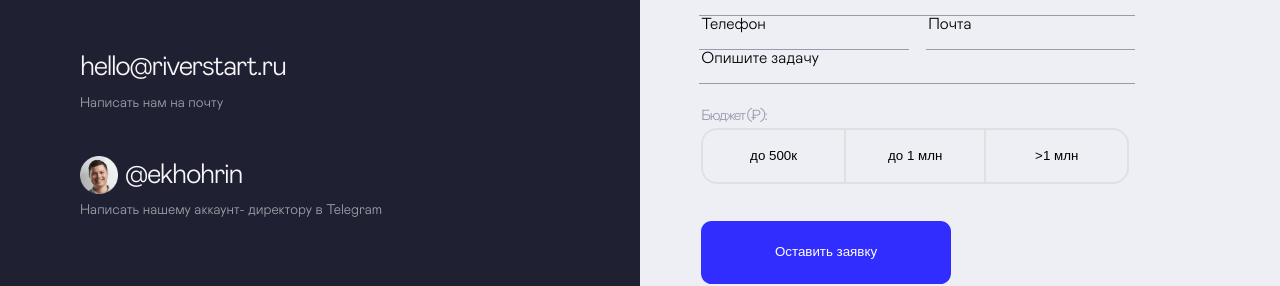
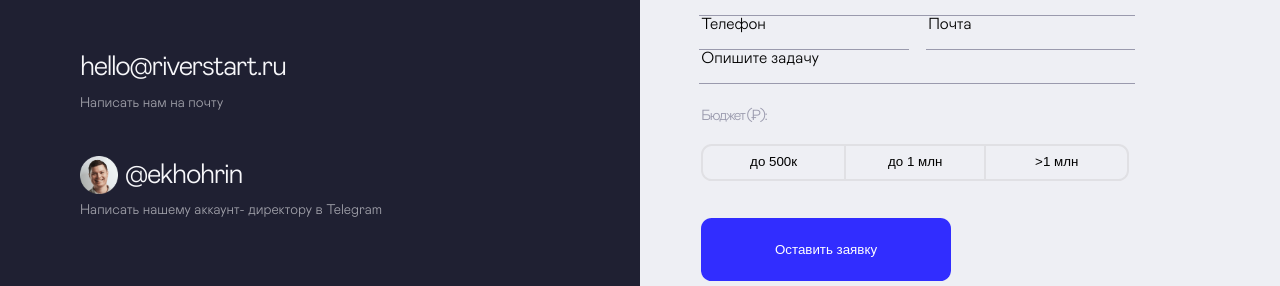
Before and after one commit to Kuldyaev/testovoe03032024, a Vue app: page / in a window 1280 px wide. Shown: the part 1180-1466 px from the top of the page. Built offline with nearby package versions, Linux system fonts and the light colour scheme.

Commit message:
fontSize in budgetBtns

```diff
--- a/src/components/FormActive.vue
+++ b/src/components/FormActive.vue
@@ -113,6 +113,7 @@ a {
 }
 .budgetTitle {
   width: 100%;
+  margin-bottom: 1.25vw;
 }
 .budgetPlace {
   margin-top: 20px;
@@ -140,5 +141,8 @@ a {
     margin-bottom: 10vw;
     gap: 1.3542vw;
   }
+  .budgetTitle {
+    margin-bottom: 2.5vw;
+  }
 }
 </style>
--- a/src/components/uikit/BudgetInput.vue
+++ b/src/components/uikit/BudgetInput.vue
@@ -44,23 +44,24 @@ button {
   width: 33%;
   border: none;
   background: none;
-  height: 56px;
-  border-top: 2px solid $form-grey;
-  border-bottom: 2px solid $form-grey;
+  height: 2.9167vw;
+  border-top: $s2px solid $form-grey;
+  border-bottom: $s2px solid $form-grey;
+  font-size: 1.042vw;
+  line-height: 1.5625vw;
 }
 .center {
-  border-left: 2px solid $form-grey;
-  border-right: 2px solid $form-grey;
+  border-left: $s2px solid $form-grey;
+  border-right: $s2px solid $form-grey;
 }
 .left {
-  border-left: 2px solid $form-grey;
-  border-radius: 16px 0 0 16px;
+  border-left: $s2px solid $form-grey;
+  border-radius: 0.8333vw 0 0 0.8333vw;
 }
 .right {
-  border-right: 2px solid $form-grey;
-  border-radius: 0 16px 16px 0;
+  border-right: $s2px solid $form-grey;
+  border-radius: 0 0.8333vw 0.8333vw 0;
 }
-
 button:hover {
   background-color: $additional-darkgrey;
 }
@@ -73,25 +74,25 @@ button:active {
 .active:active {
   background-color: $primary-blue;
   color: $white;
-  border-top: 2px solid $primary-blue;
-  border-bottom: 2px solid $primary-blue;
+  border-top: $s2px solid $primary-blue;
+  border-bottom: $s2px solid $primary-blue;
 }
 .activeRight,
 .activeRight:hover,
 .activeRight:active,
 .activeForRight {
-  border-right: 2px solid $primary-blue;
+  border-right: $s2px solid $primary-blue;
 }
 .activeLeft,
 .activeLeft:hover,
 .activeLeft:active {
-  border-left: 2px solid $primary-blue;
+  border-left: $s2px solid $primary-blue;
 }
 .activeCenter,
 .activeCenter:hover,
 .activeCenter:active {
-  border-left: 2px solid $primary-blue;
-  border-right: 2px solid $primary-blue;
+  border-left: $s2px solid $primary-blue;
+  border-right: $s2px solid $primary-blue;
 }
 .activeForLeft {
   border-left: none;
@@ -99,4 +100,18 @@ button:active {
 .activeForRight {
   border-right: none;
 }
+
+@media (max-width: $small-screen) {
+  button {
+    height: 5.8333vw;
+    font-size: 2.083vw;
+    line-height: 3.125vw;
+  }
+  .left {
+    border-radius: 1.667vw 0 0 1.667vw;
+  }
+  .right {
+    border-radius: 0 1.667vw 1.667vw 0;
+  }
+}
 </style>
--- a/src/styles/_variables.scss
+++ b/src/styles/_variables.scss
@@ -22,3 +22,9 @@ $small-screen: 768px;
 $big-mobile: 544px;
 $mobile: 360px;
 $under-mobile: calc($mobile - 1px);
+
+$s2px: 2px;
+
+@media (max-width: $small-screen) {
+  $s2px: 0.208vw;
+}
```
